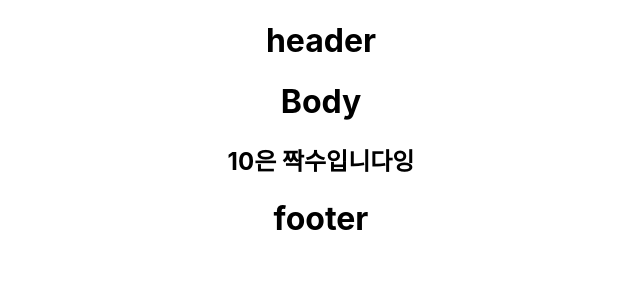
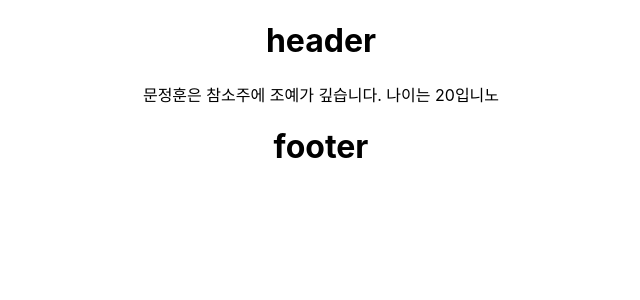
Before and after one commit to mjh090801abc/studey_frontend, a React (Create React App) app in the folder chapter5/: page / in a window 1280 px wide. Shown: the top 300 px of the page, without its empty margins (319-959 px from the left). Built offline with nearby package versions, Linux system fonts and the light colour scheme.

Commit message:
변수들을 받고 return()으로 웹 페이지에 반환하는 연습

```diff
--- a/chapter5/src/App.js
+++ b/chapter5/src/App.js
@@ -4,10 +4,11 @@ import Header from './component/Header';
 import Body from './component/body';
 
 function App() {
+  const name = "문정훈"
   return (
     <div className='App'>
       <Header />
-      <Body />
+      <Body name = {name} drink = {"참소주"}/>
       <Footer />
     </div>
 
--- a/chapter5/src/component/body.js
+++ b/chapter5/src/component/body.js
@@ -1,17 +1,13 @@
-function Body() {
-    // const obj = {
-    //     sc: "상철",
-    //     yj: "용준"
-    // }
-
-    const number = 10;
-
-    return(
+function Body(p) {
+    const {name, drink} = p
+    console.log(name, drink)
+    const number = 20
+    return (
         <div>
-            <h1>Body</h1>
-            <h2>{number}은 {number % 2 === 0 ? "짝수" : "홀수"}입니다잉</h2>
+            {name}은 {drink}에 조예가 깊습니다. 나이는 {number}입니노
         </div>
     );
+
 }
 
 export default Body
```
